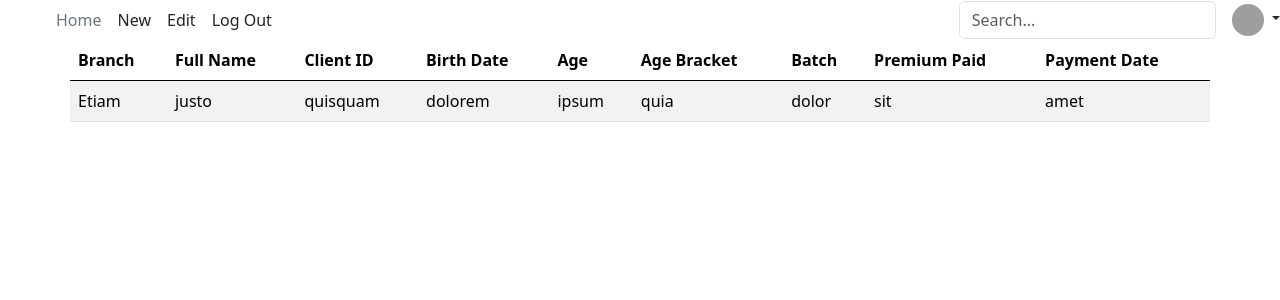
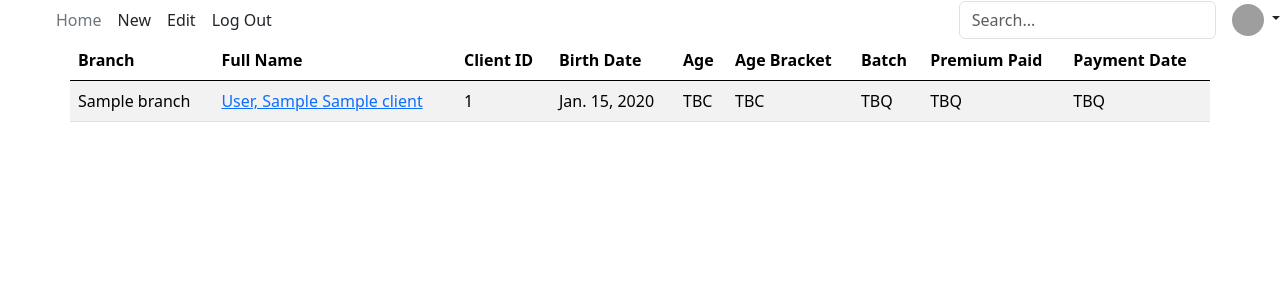
Before and after one commit to cjayaranon/insurance-check, a Django app: template dicks/frontend/templates/create/search.html in a window 1280 px wide. Shown: the top 300 px of the page. Run offline with Django 3.2, Linux system fonts and the light colour scheme; the template is opened without the code that fills it: values that come from a table or form of the project are taken from there, others are empty; tables that the repository leaves empty hold one stand-in row (values such as "Sample post"); parts of the project's set-up code (start-up, migrations or seed data) failed here and were passed over; some libraries are stand-ins or nearby versions; grey boxes are pictures that could not be loaded.

Commit message:
DB - added membership_branch FK to Client
Client encoding
- frontend edited to accomodate membership branch
- redirects to home after successful encoding

Search
- can now query Client model via first_name | middle_name | last_name | iaccs_id
- frontend now accomodates results

Payment
- search frontend accomdates href to redirect to payment-encode template
- client args not transferred yet, will move to another branch

```diff
--- a/dicks/enroller/admin.py
+++ b/dicks/enroller/admin.py
@@ -15,7 +15,7 @@ class ClientAdmin(admin.ModelAdmin):
 
 
 class BranchAdmin(admin.ModelAdmin):
-    list_display = ['branch_name','address']
+    list_display = ['branch_name','address', 'id']
 
 
 
--- a/dicks/enroller/forms.py
+++ b/dicks/enroller/forms.py
@@ -9,6 +9,7 @@ class BioEncodeForm(ModelForm):
         model = Client
         fields = [
             'iaccs_id',
+            'membership_branch',
             'first_name',
             'middle_name',
             'last_name',
--- a/dicks/enroller/models.py
+++ b/dicks/enroller/models.py
@@ -10,6 +10,15 @@ class Role(models.Model):
 
     def __str__(self):
         return self.role_name
+
+
+
+class Branch(models.Model):
+    branch_name = models.CharField(max_length=32)
+    address = models.CharField(max_length=120)
+
+    def __str__(self):
+        return self.branch_name
 
 
 
@@ -29,6 +38,7 @@ class Client(models.Model):
         ('OTHER', 'Other')
     )
     iaccs_id = models.IntegerField(default=0)
+    membership_branch = models.ForeignKey(Branch, on_delete=models.PROTECT)
     first_name = models.CharField(max_length=32)
     middle_name = models.CharField(max_length=32)
     last_name = models.CharField(max_length=32)
@@ -43,15 +53,6 @@ class Client(models.Model):
 
     # def __str__(self):
     #     return 'Policy: ' + self.name
-
-
-
-class Branch(models.Model):
-    branch_name = models.CharField(max_length=32)
-    address = models.CharField(max_length=120)
-
-    def __str__(self):
-        return self.branch_name
 
 
 
--- a/dicks/enroller/urls.py
+++ b/dicks/enroller/urls.py
@@ -4,8 +4,9 @@ from .forms import *
 from . import views
 
 urlpatterns = [
-    path('search/<pk>/', views.SearchView.as_view(), name='search'),
+    path('home/', views.HomeView.as_view(), name='home'),
+    path('search/<string>/', views.SearchView.as_view(), name='search'),
     path('bio-encode/', views.BioEncodeView.as_view(), name='encode'),
-    path('payment-details/', views.PaymentEncodeView.as_view(), name='pay-details'),
+    path('payment-encode-details/', views.PaymentEncodeView.as_view(), name='pay-encode-details'),
     path('post/', views.BioEncodeFormPreview(BioEncodeForm), name='post')
 ]
--- a/dicks/frontend/templates/create/payment-details.html
+++ b/dicks/frontend/templates/create/payment-encode-details.html
@@ -8,19 +8,19 @@
 {% block pagetitle %}<title>Payment Details</title>{% endblock pagetitle %}
 <div class="container">
     <div class="row">
-        <form class="" action="" method="post">
         <div class="mb-3">
             <label for="exampleFormControlInput1" class="form-label">Email address</label>
             <input type="email" class="form-control" id="exampleFormControlInput1" placeholder="name@example.com">
         </div>
         <div class="mb-3">
+            <form class="" action="" method="post">
             {% csrf_token %}
                 <table>
                     {{form.as_table}}
                 </table>
                 <button type="submit" class="btn btn-primary" name="next">Next</button>
-            </div>
             </form>
         </div>
     </div>
+</div>
 {% endblock content %}
--- a/dicks/frontend/templates/create/search.html
+++ b/dicks/frontend/templates/create/search.html
@@ -17,17 +17,27 @@
                 </tr>
             </thead>
             <tbody>
+                {% for items in query_list %}
                 <tr>
-                    <td>Etiam</td>
-                    <td>justo</td>
-                    <td>quisquam</td>
-                    <td>dolorem</td>
-                    <td>ipsum</td>
-                    <td>quia</td>
-                    <td>dolor</td>
-                    <td>sit</td>
-                    <td>amet</td>
+                    <td>{{ items.membership_branch }}</td>
+                    <td>
+                        <a href="{% url 'pay-encode-details' %}">
+                            {{ items.last_name }}, {{ items.first_name }} {{ items.middle_name}}
+                        </a>
+                    </td>
+                    <td>{{ items.iaccs_id }}</td>
+                    <td>{{ items.birth_date }}</td>
+                    <td>TBC</td>
+                    <td>TBC</td>
+                    <td>TBQ</td>
+                    <td>TBQ</td>
+                    <td>TBQ</td>
                 </tr>
+                {% empty %}
+                <tr>
+                    <td colspan="9" class="text-center">No such client for query "{{searchtext}}"</td>
+                </tr>
+                {% endfor %}
             </tbody>
         </table>
     </div>
--- a/dicks/frontend/templates/page-header.html
+++ b/dicks/frontend/templates/page-header.html
@@ -5,14 +5,15 @@
     </a>
 
     <ul class="nav col-12 col-lg-auto me-lg-auto mb-2 justify-content-center mb-md-0">
-        <li><a href="{% url 'search' 1 %}" class="nav-link px-2 link-secondary">Home</a></li>
+        <li><a href="{% url 'home' %}" class="nav-link px-2 link-secondary">Home</a></li>
         <li><a href="{% url 'encode' %}" class="nav-link px-2 link-dark">New</a></li>
         <li><a href="#" class="nav-link px-2 link-dark">Edit</a></li>
         <li><a href="#" class="nav-link px-2 link-dark">Log Out</a></li>
     </ul>
 
-    <form class="col-12 col-lg-auto mb-3 mb-lg-0 me-lg-3">
-        <input type="search" class="form-control" placeholder="Search..." aria-label="Search">
+    <form class="col-12 col-lg-auto mb-3 mb-lg-0 me-lg-3" action="" method="post">
+        {% csrf_token %}
+        <input type="search" class="form-control" name="searchtext" placeholder="Search..." aria-label="Search">
     </form>
 
     <div class="dropdown text-end">
```
Also changed, not shown: dicks/enroller/views.py (+34 -14 lines), dicks/frontend/templates/create/bio-encode-preview.html (added, +9 -0 lines), dicks/frontend/templates/create/bio-encode.html (+5 -5 lines), dicks/enroller/migrations/0008_client_membership_branch.py (added), dicks/enroller/migrations/0009_alter_client_membership_branch.py (added), dicks/enroller/migrations/0010_remove_client_membership_branch.py (added), dicks/enroller/migrations/0011_client_membership_branch.py (added). Lines whose indentation alone changed are shown as unchanged.
